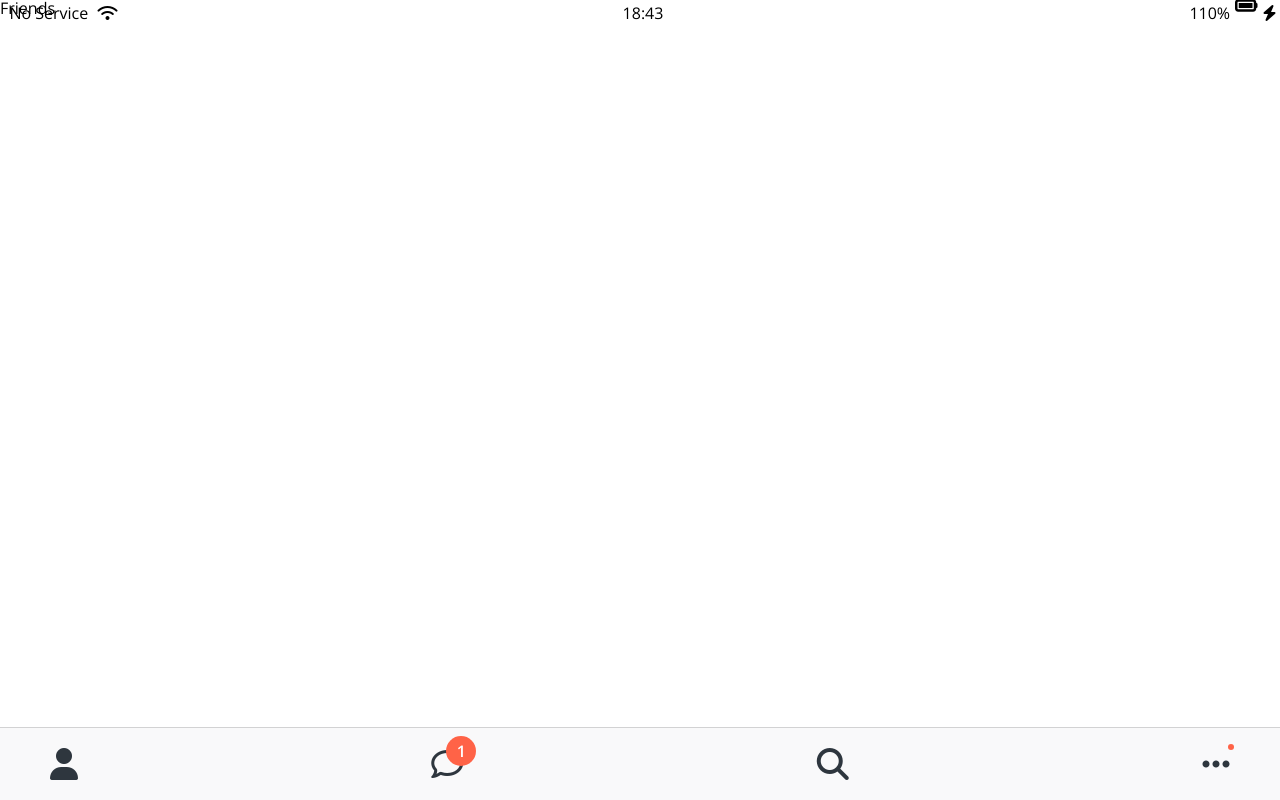
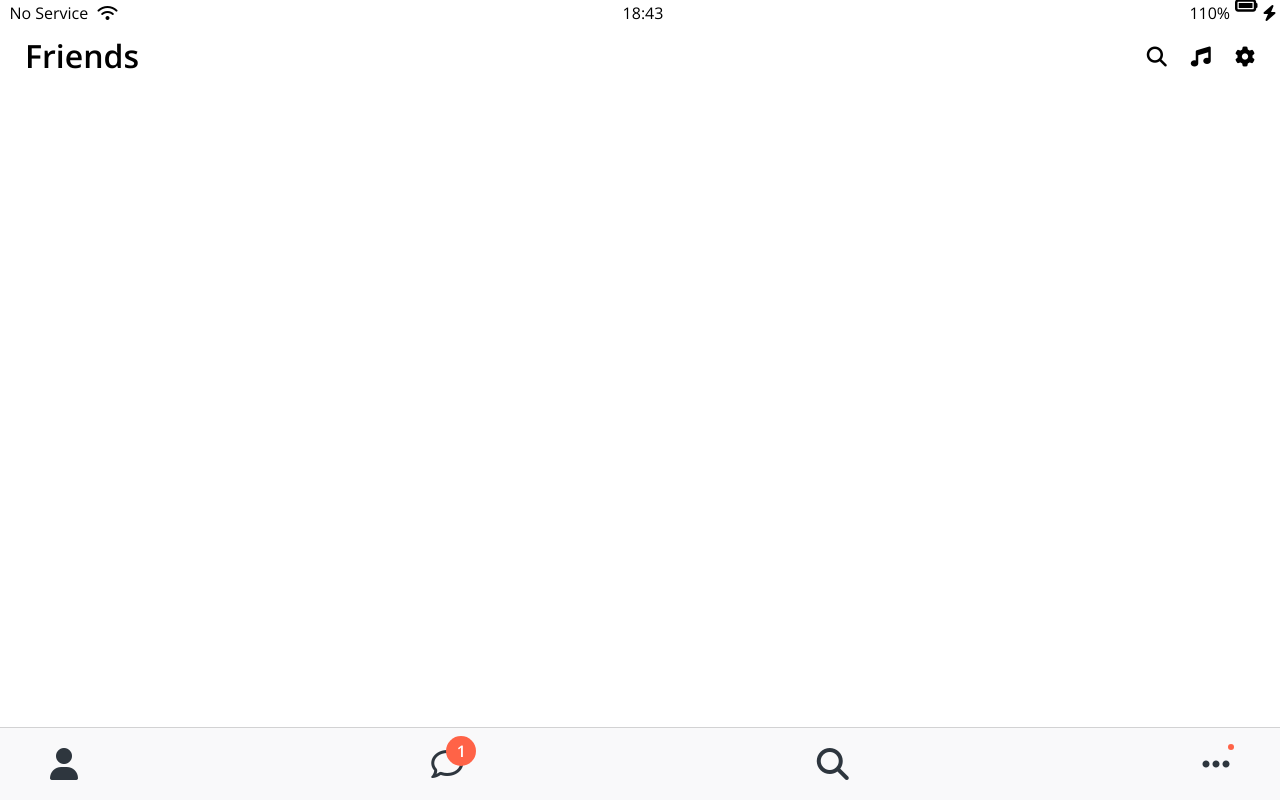
Before and after one commit to HanJiWoong/kokoa-clone-2021, a plain HTML site: page friends.html in a window 1280 px wide. Drawn offline with nearby package versions, Linux system fonts and the light colour scheme.

Commit message:
friends screen header

```diff
--- /dev/null
+++ b/css/components/screen-header.css
@@ -0,0 +1,16 @@
+.screen-header {
+  display: flex;
+  justify-content: space-between;
+  align-items: center;
+  padding: 25px;
+  padding-top: 40px;
+}
+
+.screen-header__title {
+  font-size: 32px;
+  font-weight: 600;
+}
+
+.screen-header__icons span {
+  margin-left: 20px;
+}
--- a/css/style.css
+++ b/css/style.css
@@ -5,6 +5,7 @@
 /* Components */
 @import "components/status-bar.css"; /* status-bar에 대한 CSS를 다른 파일로 분리하였다. */
 @import "components/nav-bar.css";
+@import "components/screen-header.css";
 
 /* Screens */
 @import "screens/login.css";
--- a/friends.html
+++ b/friends.html
@@ -30,9 +30,9 @@
     <header class="screen-header">
       <h1 class="screen-header__title">Friends</h1>
       <div class="screen-header__icons">
-        <span></span>
-        <span></span>
-        <span></span>
+        <span><i class="fas fa-search fa-lg"></i></span>
+        <span><i class="fas fa-music fa-lg"></i></span>
+        <span><i class="fas fa-cog fa-lg"></i></span>
       </div>
     </header>
 
```
